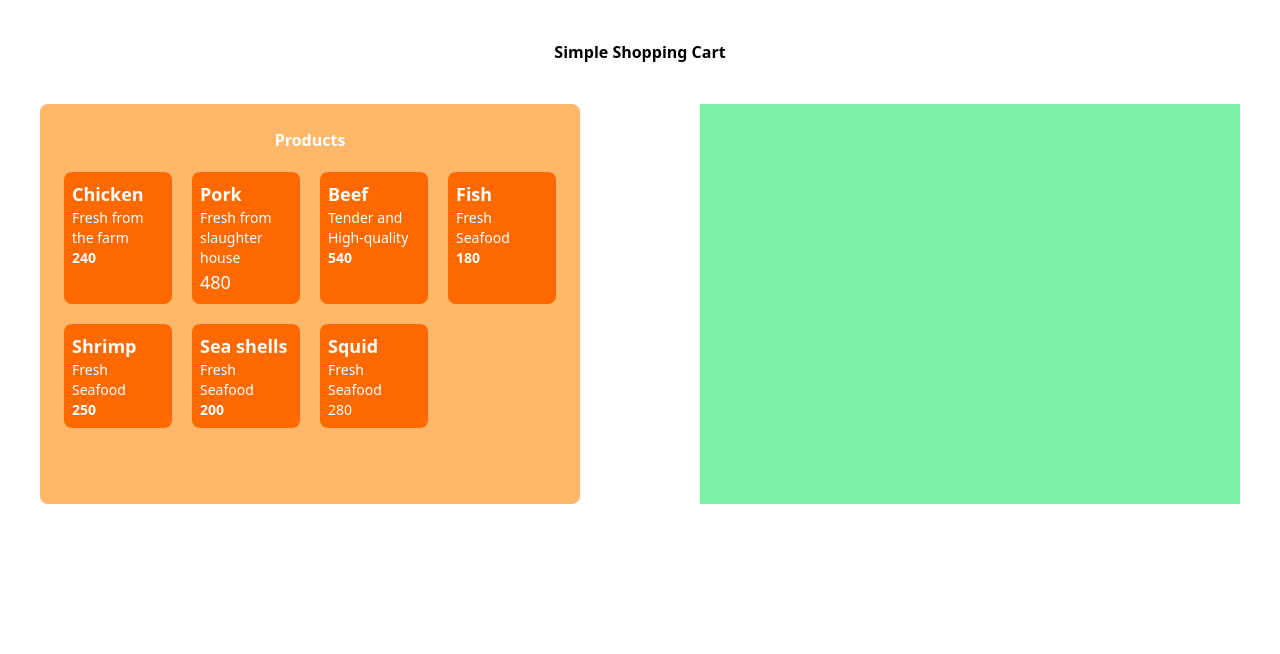
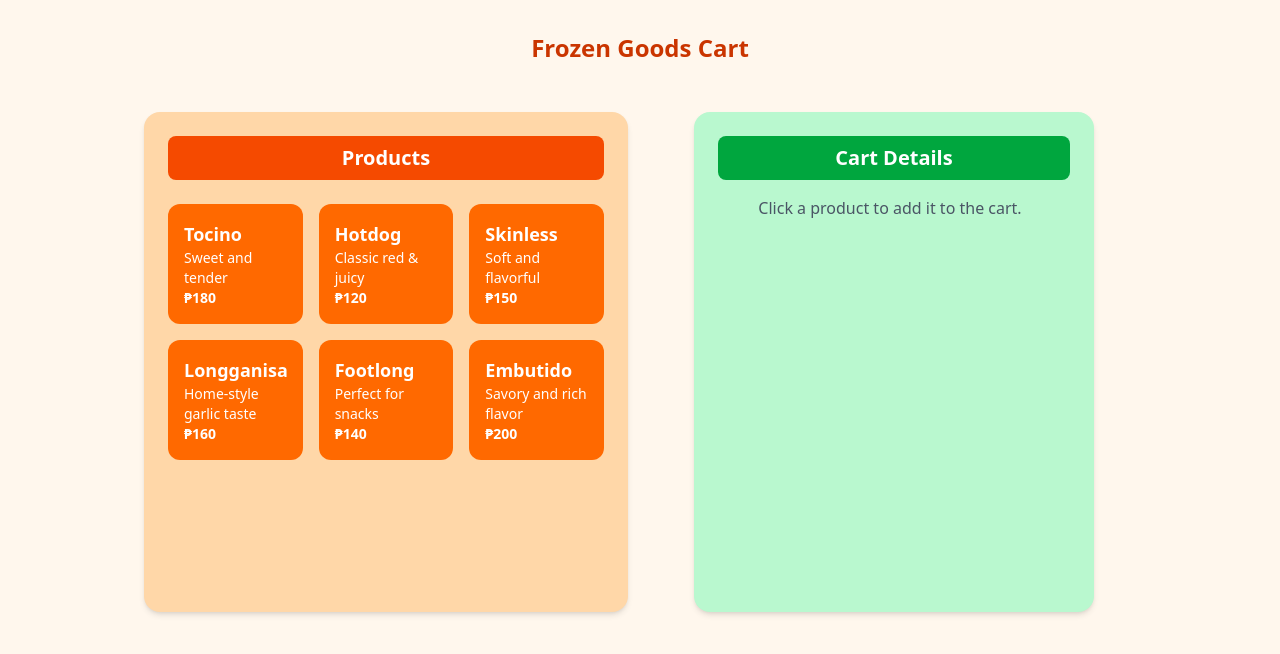
Before and after one commit to JhonJerickGuyala/Cart-System, a website: page index.html in a window 1280 px wide. Drawn offline with nearby package versions, Linux system fonts and the light colour scheme.

Commit message:
Designing Cart System Continuation

```diff
--- a/index.html
+++ b/index.html
@@ -1,71 +1,123 @@
-<!doctype html>
-<html>
+<!DOCTYPE html>
+<html lang="en">
   <head>
     <meta charset="UTF-8" />
     <meta name="viewport" content="width=device-width, initial-scale=1.0" />
-    <script src="https://cdn.jsdelivr.net/npm/@tailwindcss/browser@4"></script>
+    <title>Cart System</title>
+    <link href="./src/output.css" rel="stylesheet" />
   </head>
-  <body>
-
-    <p class="font-bold text-base m-10 text-center">
-      Simple Shopping Cart
+  <body class="bg-orange-50 font-sans">
+    <p class="font-bold text-2xl mt-8 text-center text-orange-700">
+      Frozen Goods Cart
     </p>
 
-    <div class="grid grid-cols-2 mx-10 gap-30">
+    <div
+      class="grid md:grid-cols-2 grid-cols-1 mx-auto max-w-5xl mt-8 gap-6 p-4"
+    >
+      <!-- Products Section -->
+      <div
+        class="bg-orange-200 p-6 rounded-2xl shadow-md w-full max-w-[600px] mx-auto"
+      >
+        <p
+          class="font-bold text-xl text-center text-white bg-orange-600 rounded-lg py-2"
+        >
+          Products
+        </p>
 
-        <!--Container 1-->
-        <div class="bg-orange-300 text-white text-base p-6 rounded-lg ">
-            <p class="font-bold text-center ">
-                Products
-            </p>
+        <div class="grid grid-cols-2 sm:grid-cols-3 gap-4 mt-6">
+          <!-- Product Cards -->
+          <div
+            class="product bg-orange-500 p-4 rounded-xl hover:bg-orange-600 cursor-pointer text-white transition-all"
+            data-name="Tocino"
+            data-price="180"
+          >
+            <p class="font-bold text-lg">Tocino</p>
+            <p class="text-sm">Sweet and tender</p>
+            <p class="text-sm font-semibold">₱180</p>
+          </div>
 
-            <div class = "grid grid-cols-4 gap-5 mt-5 ">
-                <div class = "bg-orange-500 p-2 rounded-lg hover:bg-orange-600 cursor-pointer">
-                    <p class = "font-bold text-lg">Chicken</p>
-                    <p class = "text-sm">Fresh from the farm</p>
-                    <p class = "text-sm font-bold">240</p>
-                </div>
-                <div class = "bg-orange-500 text-lg p-2 rounded-lg hover:bg-orange-600 cursor-pointer">
-                    <p class = "font-bold">Pork</p>
-                    <p class = "text-sm">Fresh from slaughter house</p>
-                    <p class = "text-smfont-bold">480</p>
-                </div>
-                <div class = "bg-orange-500 text-lg p-2 rounded-lg hover:bg-orange-600 cursor-pointer">
-                    <p class = "font-bold">Beef</p>
-                    <p class = "text-sm">Tender and High-quality</p>
-                    <p class = "text-sm font-bold">540</p>
-                </div>
-                <div class = "bg-orange-500 text-lg p-2 rounded-lg hover:bg-orange-600 cursor-pointer">
-                    <p class = "font-bold">Fish</p>
-                    <p class = "text-sm">Fresh Seafood</p>
-                    <p class = "text-sm font-bold">180</p>
-                </div>
-                <div class = "bg-orange-500 text-lg p-2 rounded-lg hover:bg-orange-600 cursor-pointer">
-                    <p class = "font-bold">Shrimp</p>
-                    <p class = "text-sm">Fresh Seafood</p>
-                    <p class = "text-sm font-bold">250</p>
-                </div>
-                <div class = "bg-orange-500 text-lg p-2 rounded-lg hover:bg-orange-600 cursor-pointer">
-                    <p class = "font-bold">Sea shells</p>
-                    <p class = "text-sm">Fresh Seafood</p>
-                    <p class = "text-sm font-bold">200</p>
-                </div>
-                <div class = "bg-orange-500 text-lg p-2 rounded-lg hover:bg-orange-600 cursor-pointer">
-                    <p class = "font-bold">Squid</p>
-                    <p class = "text-sm">Fresh Seafood</p>
-                    <p class = "text-sm ">280</p>
-                </div>
+          <div
+            class="product bg-orange-500 p-4 rounded-xl hover:bg-orange-600 cursor-pointer text-white transition-all"
+            data-name="Hotdog"
+            data-price="120"
+          >
+            <p class="font-bold text-lg">Hotdog</p>
+            <p class="text-sm">Classic red & juicy</p>
+            <p class="text-sm font-semibold">₱120</p>
+          </div>
 
+          <div
+            class="product bg-orange-500 p-4 rounded-xl hover:bg-orange-600 cursor-pointer text-white transition-all"
+            data-name="Skinless"
+            data-price="150"
+          >
+            <p class="font-bold text-lg">Skinless</p>
+            <p class="text-sm">Soft and flavorful</p>
+            <p class="text-sm font-semibold">₱150</p>
+          </div>
 
+          <div
+            class="product bg-orange-500 p-4 rounded-xl hover:bg-orange-600 cursor-pointer text-white transition-all"
+            data-name="Longganisa"
+            data-price="160"
+          >
+            <p class="font-bold text-lg">Longganisa</p>
+            <p class="text-sm">Home-style garlic taste</p>
+            <p class="text-sm font-semibold">₱160</p>
+          </div>
 
-            </div>
+          <div
+            class="product bg-orange-500 p-4 rounded-xl hover:bg-orange-600 cursor-pointer text-white transition-all"
+            data-name="Footlong"
+            data-price="140"
+          >
+            <p class="font-bold text-lg">Footlong</p>
+            <p class="text-sm">Perfect for snacks</p>
+            <p class="text-sm font-semibold">₱140</p>
+          </div>
+
+          <div
+            class="product bg-orange-500 p-4 rounded-xl hover:bg-orange-600 cursor-pointer text-white transition-all"
+            data-name="Embutido"
+            data-price="200"
+          >
+            <p class="font-bold text-lg">Embutido</p>
+            <p class="text-sm">Savory and rich flavor</p>
+            <p class="text-sm font-semibold">₱200</p>
+          </div>
+        </div>
+      </div>
+
+      <!-- Cart Section -->
+      <div
+        class="bg-green-200 rounded-2xl p-6 flex flex-col shadow-md w-full max-w-[400px] mx-auto h-[500px]"
+      >
+        <p
+          class="font-bold text-xl text-center text-white bg-green-600 rounded-lg py-2 sticky top-0 z-10"
+        >
+          Cart Details
+        </p>
+
+        <!-- Scrollable cart list -->
+        <div
+          id="cartInfo"
+          class="mt-4 text-gray-700 overflow-y-auto flex-1 pr-2 scrollbar-thin scrollbar-thumb-green-500 scrollbar-track-green-100"
+        >
+          <p class="text-center text-gray-600">
+            Click a product to add it to the cart.
+          </p>
         </div>
 
-        <div class="bg-green-300 py-50 p-10">
-            <p></p>
+        <div
+          id="totalDisplay"
+          class="mt-4 text-center hidden border-t border-green-400 pt-3 sticky bottom-0 bg-green-200"
+        >
+          <p class="font-bold text-xl text-gray-800">
+            Total: ₱<span id="totalAmount">0.00</span>
+          </p>
         </div>
+      </div>
     </div>
-
   </body>
-  <script src = 'script.js'></script>
+  <script src = "script.js"></script>
 </html>
--- /dev/null
+++ b/src/input.css
@@ -0,0 +1 @@
+@import "tailwindcss";
```
Also changed, not shown: package.json (added, +26 -0 lines), src/output.css (added), 1 other file.
